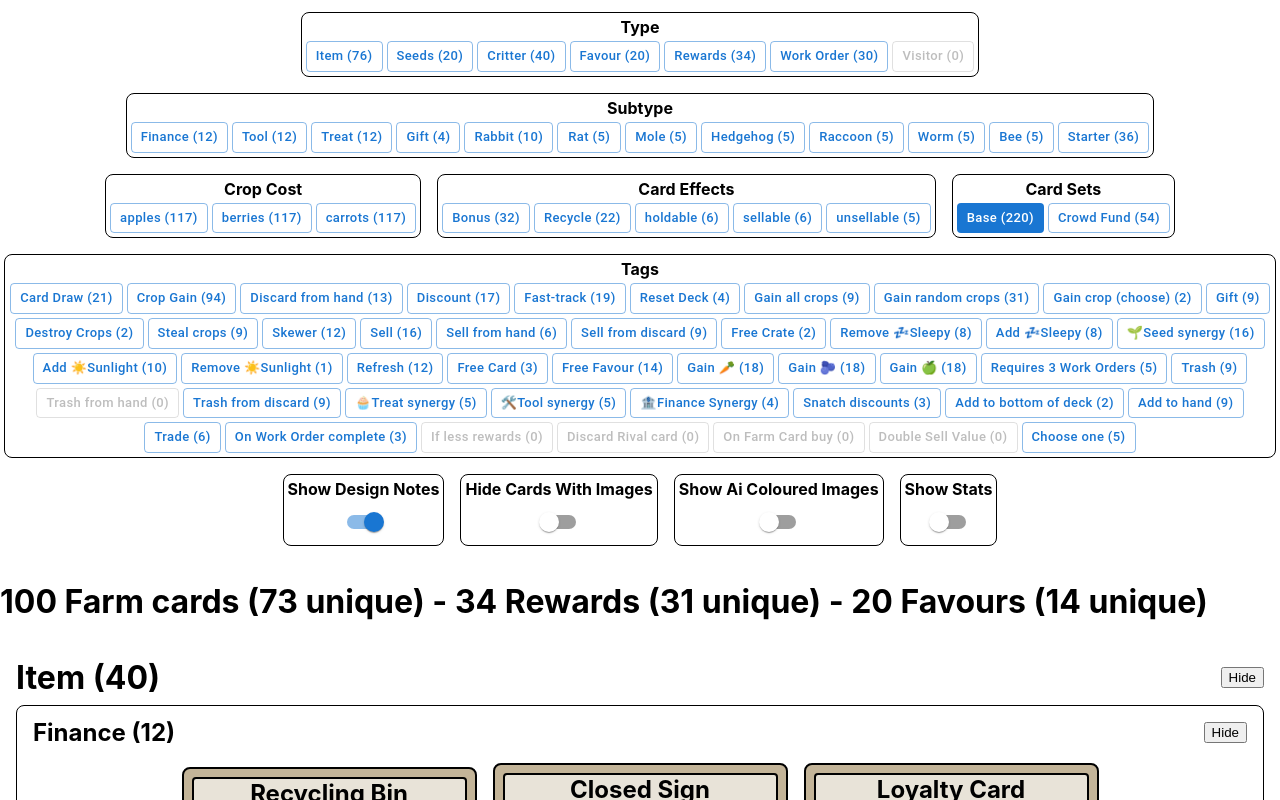
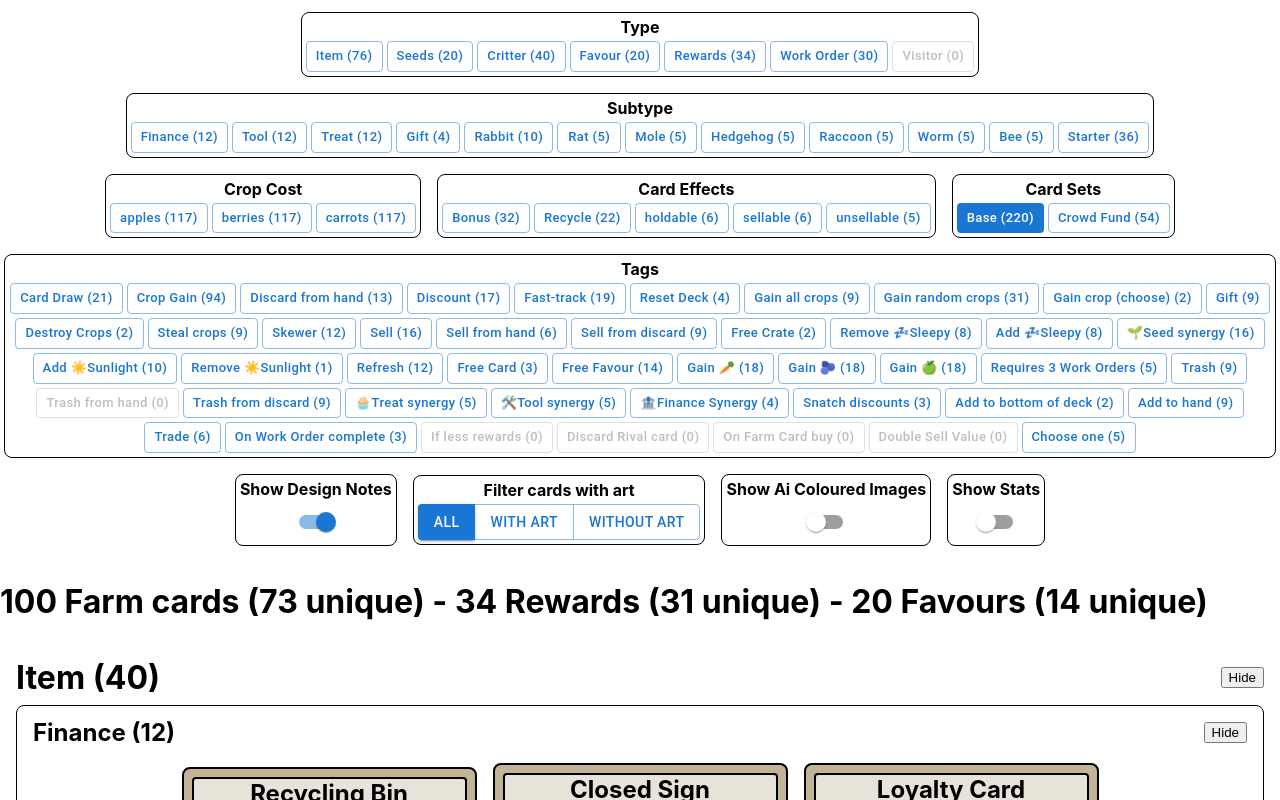
Before and after one commit to harrison-symes/Critters.Library, a React (Create React App) app: page / in a window 1280 px wide. Shown: the top 800 px of the page. Built offline with nearby package versions, Linux system fonts and the light colour scheme.

Commit message:
Can filter for cards with or without art

```diff
--- a/src/cards/critters/raccoons.tsx
+++ b/src/cards/critters/raccoons.tsx
@@ -11,7 +11,7 @@ const raccoons: IFarmCard[] = [
   {
     name: "Rummager",
     notes:
-      "A raccoon digging through a trashcan. An empty open trashbag is lying on the ground.",
+      "A raccoon digging through a trashcan. He is wearing black gloves. An empty open trashbag is lying on the ground.",
     qty: 2,
     cost: {
       apples: 1,
--- a/src/cards/rewards.tsx
+++ b/src/cards/rewards.tsx
@@ -183,6 +183,8 @@ const rewards: IRewardCard[] = [
   },
   {
     name: "Magnifying Glass",
+    notes:
+      "A magnifying glass refracting sunlight (large sunbeam into an acute sunbeam. The end of the sunbeam can have a little burnmark where it touches the ground",
     qty: 1,
     description: (
       <span>
@@ -195,6 +197,7 @@ const rewards: IRewardCard[] = [
   },
   {
     name: "Pot Plant",
+    notes: "A clay pot filled with soil with a single seed sproutling inside",
     qty: 1,
     description: (
       <span>
@@ -208,6 +211,8 @@ const rewards: IRewardCard[] = [
   },
   {
     name: "Rusty Rake",
+    notes:
+      "A rake (leaning against a wall). The ends of the prongs are rusted, and a bit wonky/bent",
     qty: 1,
     description: (
       <span>
@@ -220,6 +225,8 @@ const rewards: IRewardCard[] = [
   },
   {
     name: "Vault",
+    notes:
+      "A small metal safe. A bit battered. It has a keyhole and a turnwheel on the front door",
     qty: 1,
     description: (
       <span>
@@ -233,6 +240,8 @@ const rewards: IRewardCard[] = [
   },
   {
     name: "Tax Return",
+    notes:
+      "A piece of paper. Squiggly lines indicating text. Maybe icons for the 3 crops with random % values next to them? (Apple 10%, Carrot 15%, Berry 5%)",
     qty: 1,
     description: (
       <span>
@@ -245,6 +254,8 @@ const rewards: IRewardCard[] = [
   },
   {
     name: "Broken Compass",
+    notes:
+      "An open pocket compass. Not sure how to convey that it doesn't work, but go nuts",
     qty: 1,
     description: (
       <span>
@@ -258,6 +269,7 @@ const rewards: IRewardCard[] = [
   },
   {
     name: "Skewer",
+    notes: "A wooden stick with a few berries skewered on it",
     qty: 1,
     description: (
       <span>
@@ -270,6 +282,7 @@ const rewards: IRewardCard[] = [
   },
   {
     name: "Feather Duster",
+    notes: "Different coloured feathers on the end of a stick",
     qty: 1,
     description: (
       <span>
@@ -283,6 +296,8 @@ const rewards: IRewardCard[] = [
   },
   {
     name: "Tool Shed",
+    notes:
+      "A worn down wooden shed. The door is a bit wonky and open slightly. Inside you can see a rake and a pitchfork",
     qty: 1,
     description: (
       <span>
@@ -295,6 +310,7 @@ const rewards: IRewardCard[] = [
   },
   {
     name: "Coffee Mug",
+    notes: "An empty wide mug. It has cheesey text on it saying '#1 Farmer'",
     qty: 1,
     description: (
       <span>
@@ -308,6 +324,8 @@ const rewards: IRewardCard[] = [
   },
   {
     name: "Satchel",
+    notes:
+      "A rustic brown satchel. Put whatever you feel like in the side pockets",
     qty: 1,
     description: (
       <span>
@@ -320,6 +338,8 @@ const rewards: IRewardCard[] = [
   },
   {
     name: "Burnt Ledger",
+    notes:
+      "Like the book from Cooked Books card, but it is singed / has burn marks",
     qty: 1,
     description: (
       <span>
@@ -333,6 +353,7 @@ const rewards: IRewardCard[] = [
   },
   {
     name: "Rainy Day Savings",
+    notes: "A coinpurse filled with Berries",
     qty: 1,
     description: (
       <span>
@@ -349,6 +370,7 @@ const rewards: IRewardCard[] = [
   },
   {
     name: "Merchant Scales",
+    notes: "Price hikers scales",
     qty: 1,
     description: (
       <span>
@@ -361,6 +383,7 @@ const rewards: IRewardCard[] = [
   },
   {
     name: "Black Gloves",
+    notes: "The gloves that Rummager is wearing",
     qty: 1,
     description: (
       <span>
@@ -374,6 +397,7 @@ const rewards: IRewardCard[] = [
   },
   {
     name: "Jam Jar",
+    notes: "Sticky fingers' jar of jam",
     qty: 1,
     description: (
       <span>
@@ -387,6 +411,8 @@ const rewards: IRewardCard[] = [
   },
   {
     name: "Packing Slip",
+    notes:
+      "A clipboard with a piece of paper on it. Squiggly lines indicating text with ticked boxes on each row. A section for a signature is at the bottom, and it has Sticky Fingers' pawprint as a signature",
     qty: 1,
     description: (
       <span>
@@ -400,6 +426,7 @@ const rewards: IRewardCard[] = [
   },
   {
     name: "Heavy Bushel",
+    notes: "A bushel overfilled with Apples",
     qty: 1,
     description: (
       <span>
@@ -417,6 +444,8 @@ const rewards: IRewardCard[] = [
   },
   {
     name: "Friendship Bracelet",
+    notes:
+      "A bracelet made of various beads, with a heart shaped bead at the center.",
     qty: 1,
     description: (
       <span>
@@ -430,6 +459,8 @@ const rewards: IRewardCard[] = [
   },
   {
     name: "Tip Jar",
+    notes:
+      "A glass jar with a coin slot in the lid. It has a label with the text 'Tips' on it. ",
     qty: 1,
     description: (
       <span>
--- a/src/components/Cards/RewardCard.tsx
+++ b/src/components/Cards/RewardCard.tsx
@@ -1,4 +1,4 @@
-import { IFarmCard, IRewardCard } from "../../models/cards.models";
+import { IRewardCard } from "../../models/cards.models";
 import "./cards.scss";
 
 interface IProps {
--- a/src/components/Filters/Filters.tsx
+++ b/src/components/Filters/Filters.tsx
@@ -11,7 +11,7 @@ import EffectFilters from "./EffectFilters";
 
 import "./filters.scss";
 import FiltersGroup from "./FiltersGroup";
-import HideCompletedArtCardsToggle from "./HideCardsWithArtToggle";
+import ShowCardWithArtSwitch from "./HideCardsWithArtToggle";
 import ShowStatsToggle from "./ShowStatsToggle";
 import TagFilters from "./TagFilters";
 
@@ -38,7 +38,7 @@ const Filters = () => {
       </div>
       <div className="filters__container">
         <DesignNotesToggle />
-        <HideCompletedArtCardsToggle />
+        <ShowCardWithArtSwitch />
         <AiColouredImagesToggle />
         <ShowStatsToggle />
       </div>
--- a/src/components/Filters/HideCardsWithArtToggle.tsx
+++ b/src/components/Filters/HideCardsWithArtToggle.tsx
@@ -1,25 +1,45 @@
-import { Switch } from "@mui/material";
-import FiltersGroup from "./FiltersGroup";
+import { Button, ButtonGroup, Switch } from "@mui/material";
 import { useAppDispatch, useAppSelector } from "../../store/hooks";
 import {
-  getShouldHideCompletedArtCards,
-  toggleShowCompletedArtCards,
+  getCardsWithArtFilter,
+  setCardsWithArtFilter,
+  TCardsWithArtFilter,
 } from "../../store/filtersSlice";
+import FiltersGroup from "./FiltersGroup";
 
-const HideCompletedArtCardsToggle = () => {
-  const shouldHideCompletedArtCards = useAppSelector(
-    getShouldHideCompletedArtCards
-  );
+const ShowCardWithArtSwitch = () => {
+  const cardsWithArtFilter = useAppSelector(getCardsWithArtFilter);
   const dispatch = useAppDispatch();
-  const onClick = () => {
-    dispatch(toggleShowCompletedArtCards());
+  const onClick = (filter: TCardsWithArtFilter) => {
+    dispatch(setCardsWithArtFilter(filter));
   };
 
   return (
-    <FiltersGroup title="Hide Cards With Images">
-      <Switch value={shouldHideCompletedArtCards} onClick={onClick} />
+    <FiltersGroup title="Filter cards with art">
+      <ButtonGroup title="Filter cards with art">
+        <Button
+          variant={cardsWithArtFilter === "all" ? "contained" : "outlined"}
+          onClick={() => onClick("all")}
+        >
+          All
+        </Button>
+        <Button
+          variant={cardsWithArtFilter === "artOnly" ? "contained" : "outlined"}
+          onClick={() => onClick("artOnly")}
+        >
+          With Art
+        </Button>
+        <Button
+          variant={
+            cardsWithArtFilter === "withoutArtOnly" ? "contained" : "outlined"
+          }
+          onClick={() => onClick("withoutArtOnly")}
+        >
+          Without Art
+        </Button>
+      </ButtonGroup>
     </FiltersGroup>
   );
 };
 
-export default HideCompletedArtCardsToggle;
+export default ShowCardWithArtSwitch;
--- a/src/store/deck.selectors.ts
+++ b/src/store/deck.selectors.ts
@@ -18,7 +18,10 @@ import { appSelector, RootState } from "./store";
 
 const filterFarmDeck = (cards: IFarmCard[], filters: IFilterState) => {
   return cards.filter((card) => {
-    if (filters.shouldHideCompletedArtCards && card.image) {
+    if (filters.cardsWithArtFilter === "artOnly" && !card.image) {
+      return false;
+    }
+    if (filters.cardsWithArtFilter === "withoutArtOnly" && card.image) {
       return false;
     }
     if (filters.types.length && !filters.types.includes(card.type)) {
--- a/src/store/filtersSlice.ts
+++ b/src/store/filtersSlice.ts
@@ -15,6 +15,8 @@ export type TEffects =
   | "sellable"
   | "unsellable";
 
+export type TCardsWithArtFilter = "all" | "artOnly" | "withoutArtOnly";
+
 export interface IFilterState {
   types: CARD_TYPE[];
   subTypes: CARD_SUBTYPE[];
@@ -23,14 +25,14 @@ export interface IFilterState {
   tags: TAGS[];
   sets: CARD_SET[];
   areDesignNotesVisible: boolean;
-  shouldHideCompletedArtCards: boolean;
+  cardsWithArtFilter: TCardsWithArtFilter;
   showAiColouredImages: boolean;
   showStats: boolean;
 }
 
 const initialState: IFilterState = {
   areDesignNotesVisible: true,
-  shouldHideCompletedArtCards: false,
+  cardsWithArtFilter: "all",
   showAiColouredImages: false,
   showStats: false,
   types: [],
@@ -94,8 +96,11 @@ const filterSlice = createSlice({
     toggleDesignNotesVisible: (state) => {
       state.areDesignNotesVisible = !state.areDesignNotesVisible;
     },
-    toggleShowCompletedArtCards: (state) => {
-      state.shouldHideCompletedArtCards = !state.shouldHideCompletedArtCards;
+    setCardsWithArtFilter: (
+      state,
+      action: PayloadAction<TCardsWithArtFilter>
+    ) => {
+      state.cardsWithArtFilter = action.payload;
     },
     toggleShowAiColouredImages: (state) => {
       state.showAiColouredImages = !state.showAiColouredImages;
@@ -115,7 +120,7 @@ export const {
   toggleTagFilter,
   toggleCardSetFilter,
   toggleDesignNotesVisible,
-  toggleShowCompletedArtCards,
+  setCardsWithArtFilter,
   toggleShowAiColouredImages,
   toggleShowStats,
 } = filterSlice.actions;
@@ -130,8 +135,8 @@ export const getFilteredTags = (state: RootState) => state.filters.tags;
 export const getFilteredSets = (state: RootState) => state.filters.sets;
 export const getAreDesignNotesVisible = (state: RootState) =>
   state.filters.areDesignNotesVisible;
-export const getShouldHideCompletedArtCards = (state: RootState) =>
-  state.filters.shouldHideCompletedArtCards;
+export const getCardsWithArtFilter = (state: RootState) =>
+  state.filters.cardsWithArtFilter;
 export const getShouldShowAiColouredImages = (state: RootState) =>
   state.filters.showAiColouredImages;
 export const getShouldShowStats = (state: RootState) => state.filters.showStats;
```
